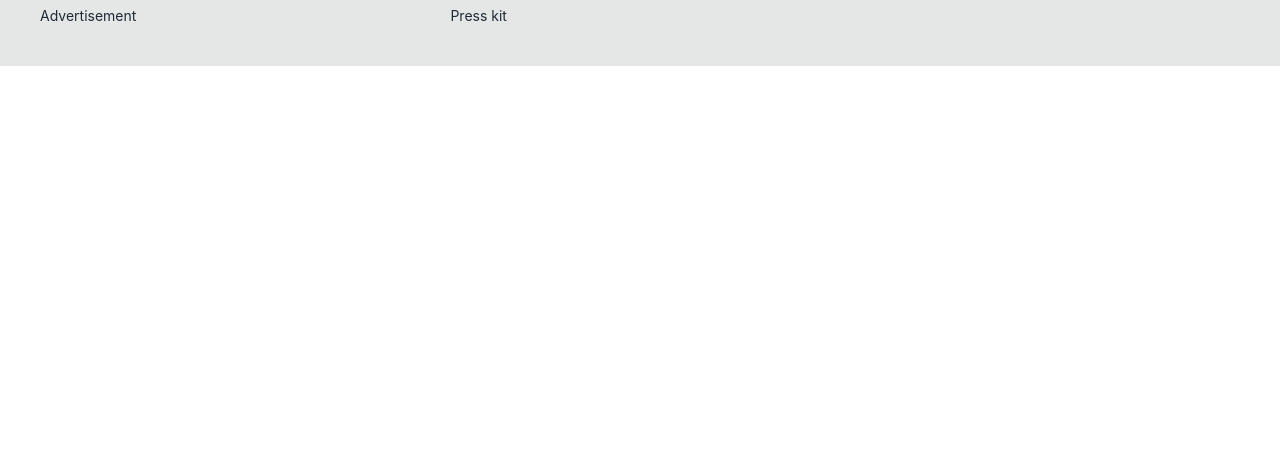
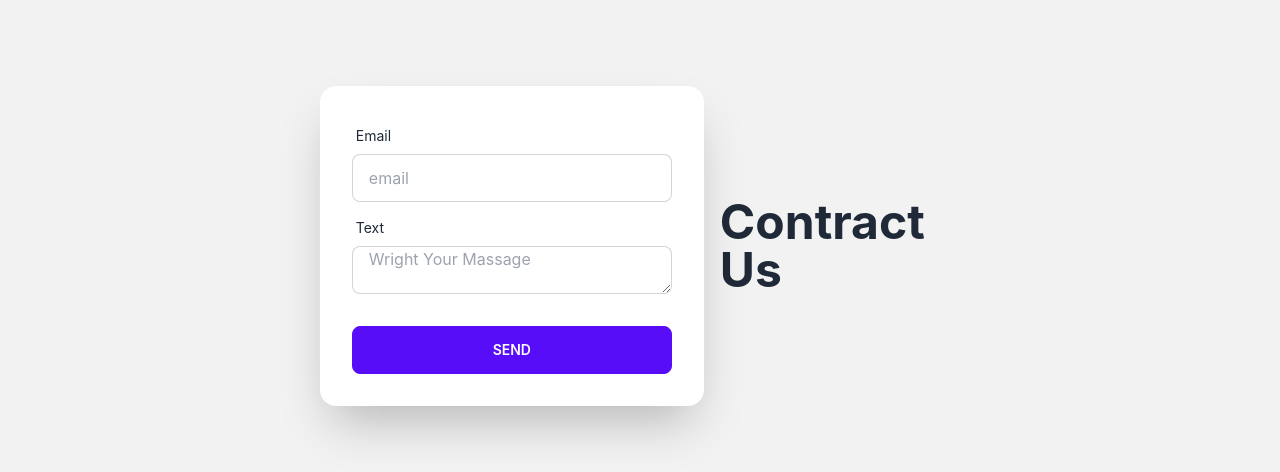
Before and after one commit to ArafatKabir01/Computer-parts-manufacturer-client, a React (Create React App) app: page / in a window 1280 px wide. Shown: the part 2234-2706 px from the top of the page. Before the commit the page ends 2300 px from the top, so only its background shows below. Built offline with nearby package versions, Linux system fonts and the light colour scheme; no server answers.

Commit message:
contract page added

```diff
--- /dev/null
+++ b/src/pages/Home/ContractUs.js
@@ -0,0 +1,36 @@
+import React from 'react';
+
+const ContractUs = () => {
+    return (
+        <div>
+            <div class="hero min-h-screen bg-base-200">
+  <div class="hero-content flex-col lg:flex-row-reverse">
+    <div class="text-center lg:text-left">
+      <h1 class="text-5xl font-bold">Contract Us</h1>
+    </div>
+    <div class="card flex-shrink-0 w-full max-w-sm shadow-2xl bg-base-100">
+      <div class="card-body">
+        <div class="form-control">
+          <label class="label">
+            <span class="label-text">Email</span>
+          </label>
+          <input type="text" placeholder="email" class="input input-bordered" />
+        </div>
+        <div class="form-control">
+          <label class="label">
+            <span class="label-text">Text</span>
+          </label>
+          <textarea type="textArea" placeholder="Wright Your Massage" class="input input-bordered" />
+        </div>
+        <div class="form-control mt-6">
+          <button class="btn btn-primary">Send</button>
+        </div>
+      </div>
+    </div>
+  </div>
+</div>
+        </div>
+    );
+};
+
+export default ContractUs;
--- a/src/pages/Home/Home.js
+++ b/src/pages/Home/Home.js
@@ -2,6 +2,7 @@
 import Footer from '../shared/Footer/Footer';
 import Banner from './Banner';
 import Business from './Business';
+import ContractUs from './ContractUs';
 import Products from './Products';
 import Reviews from './Reviews';
 
@@ -12,6 +13,7 @@
             <Products></Products>
             <Business></Business>
             <Reviews></Reviews>
+            <ContractUs></ContractUs>
             <Footer></Footer>
 
         </div>
--- a/src/pages/Home/Reviews.js
+++ b/src/pages/Home/Reviews.js
@@ -7,7 +7,7 @@
     useEffect(()=>{
         fetch('http://localhost:5000/reviews')
         .then(res => res.json())
-        .then(data => setReviews(data.reverse().slice(10)))
+        .then(data => setReviews(data))
     },[])
 
 
```
